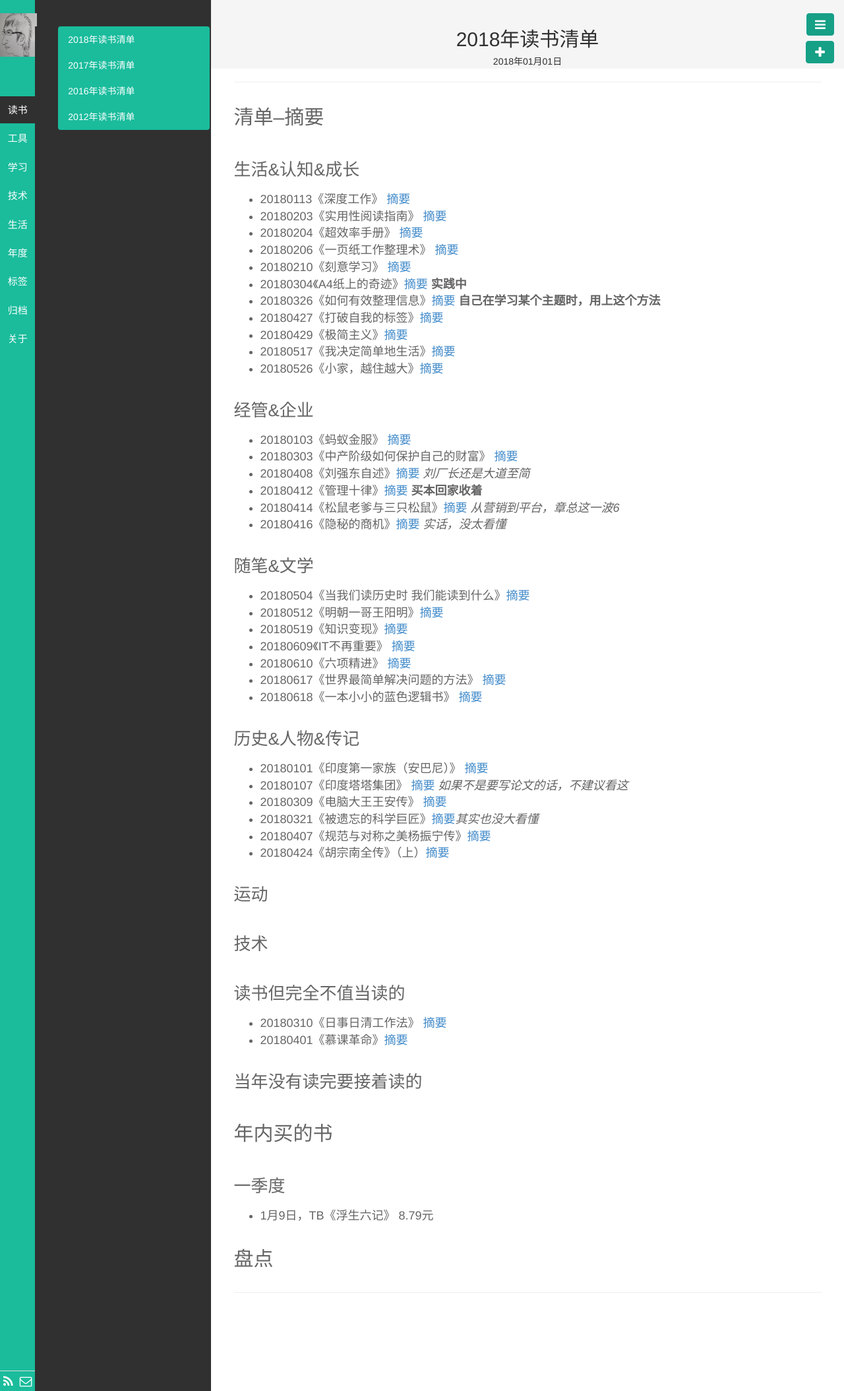
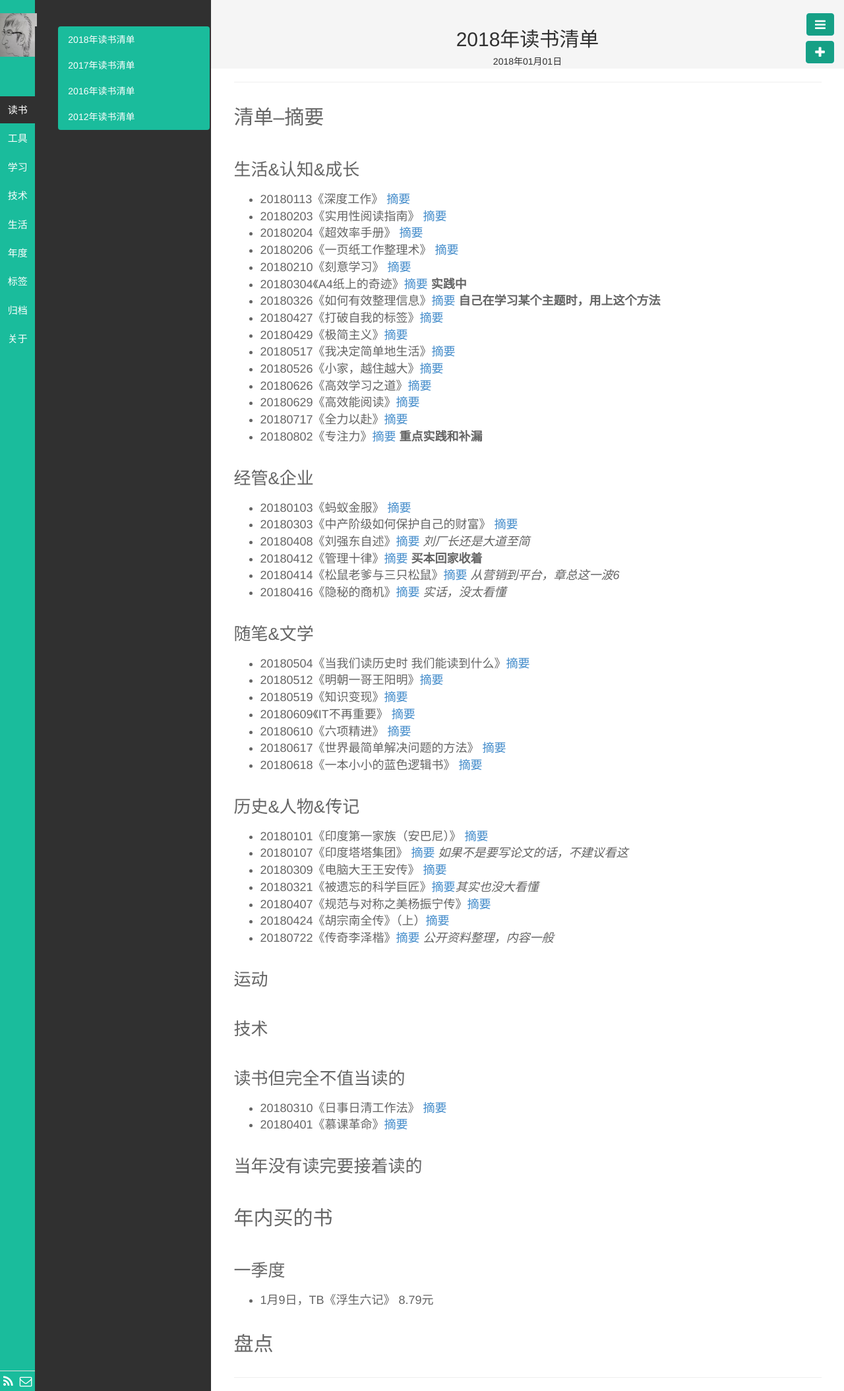
Before and after one commit to wolflion/blog, a Jekyll site: the page built from _posts/读书/2018-01-01-book-list-2018.md, in a window 1280 px wide. Shown: the whole page at 66% size. Built offline with Jekyll 4.4.1, drawn with Linux system fonts in a browser that asks for light colours.

Commit message:
2018年8月更新6月和7月读完的书

```diff
--- a/_posts/读书/2018-01-01-book-list-2018.md
+++ b/_posts/读书/2018-01-01-book-list-2018.md
@@ -22,6 +22,10 @@ description:
 + 20180429《极简主义》[摘要](https://www.jianshu.com/p/926b85848cb2)
 + 20180517《我决定简单地生活》[摘要](https://www.jianshu.com/p/3c0b650ac348)
 + 20180526《小家，越住越大》[摘要](https://www.jianshu.com/p/9a5c5dd754ca)
++ 20180626《高效学习之道》[摘要](https://www.jianshu.com/p/b4c91e5a8027)
++ 20180629《高效能阅读》[摘要](https://www.jianshu.com/p/56c8b0c16e96)
++ 20180717《全力以赴》[摘要](https://www.jianshu.com/p/d81b93c7cc92)
++ 20180802《专注力》[摘要](https://www.jianshu.com/p/a4b0a52dd030)  **重点实践和补漏**
 
 ### 经管&企业
 
@@ -50,6 +54,7 @@ description:
 + 20180321《被遗忘的科学巨匠》[摘要](https://www.jianshu.com/p/254987388041)*其实也没大看懂*
 + 20180407《规范与对称之美杨振宁传》[摘要]()
 + 20180424《胡宗南全传》（上）[摘要](https://www.jianshu.com/p/ed8eeaf27ab1)
++ 20180722《传奇李泽楷》[摘要](https://www.jianshu.com/p/7e28ec1babb7)  *公开资料整理，内容一般*
 
 ### 运动
 
```
